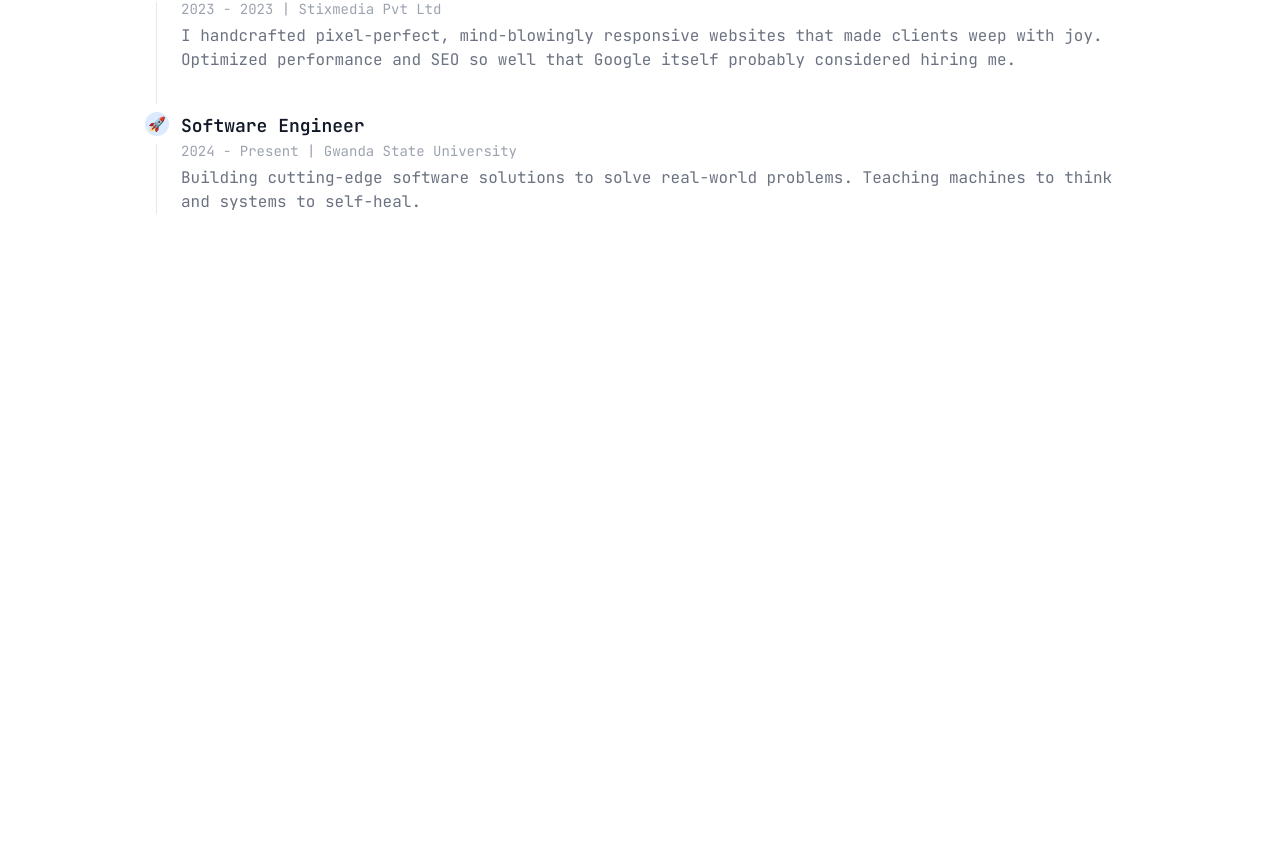
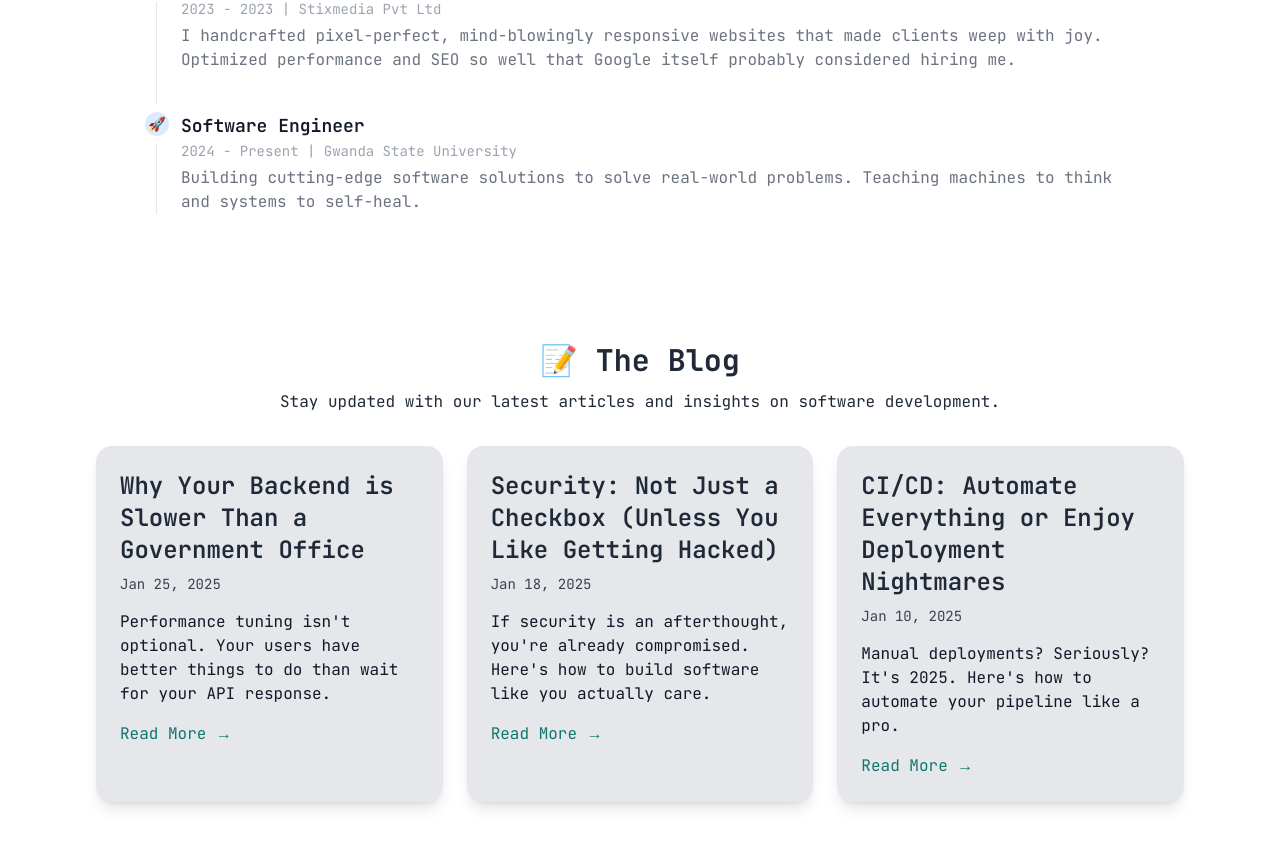
Before and after one commit to bhekumuzitshuma/muziebt, a Next.js app: page / in a window 1280 px wide. Shown: the part 1138-1986 px from the top of the page. Before the commit the page ends 1432 px from the top, so only its background shows below. Built offline with nearby package versions, Linux system fonts and the light colour scheme.

Commit message:
blog section done

```diff
--- /dev/null
+++ b/src/components/BlogSection.jsx
@@ -0,0 +1,68 @@
+import { motion } from "framer-motion";
+import Link from "next/link";
+
+const posts = [
+  {
+    title: "Why Your Backend is Slower Than a Government Office",
+    date: "Jan 25, 2025",
+    excerpt:
+      "Performance tuning isn't optional. Your users have better things to do than wait for your API response.",
+    slug: "backend-performance",
+  },
+  {
+    title: "Security: Not Just a Checkbox (Unless You Like Getting Hacked)",
+    date: "Jan 18, 2025",
+    excerpt:
+      "If security is an afterthought, you're already compromised. Here's how to build software like you actually care.",
+    slug: "security-essentials",
+  },
+  {
+    title: "CI/CD: Automate Everything or Enjoy Deployment Nightmares",
+    date: "Jan 10, 2025",
+    excerpt:
+      "Manual deployments? Seriously? It's 2025. Here's how to automate your pipeline like a pro.",
+    slug: "cicd-automation",
+  },
+];
+
+export default function BlogSection() {
+  return (
+    <section className="py-12 px-6 md:px-12 lg:px-24">
+      <motion.h2
+        className="text-3xl font-bold text-center mb-3"
+        initial={{ opacity: 0, y: -20 }}
+        animate={{ opacity: 1, y: 0 }}
+        transition={{ duration: 0.5, ease: "easeOut" }}
+      >
+        📝 The Blog
+      </motion.h2>
+      <div className="mb-8">
+        <p className="text-center">
+          Stay updated with our latest articles and insights on software
+          development.
+        </p>
+      </div>
+      <div className="grid md:grid-cols-2 lg:grid-cols-3 gap-6">
+        {posts.map((post, index) => (
+          <motion.div
+            key={post.slug}
+            className="p-6 bg-gray-200 rounded-2xl shadow-lg hover:shadow-2xl transition-all duration-300"
+            initial={{ opacity: 0, y: 20 }}
+            animate={{ opacity: 1, y: 0 }}
+            transition={{ duration: 0.3, delay: index * 0.1 }}
+          >
+            <h3 className="text-2xl font-semibold mb-2">{post.title}</h3>
+            <p className="text-gray-700 text-sm mb-4">{post.date}</p>
+            <p className="text-gray-900">{post.excerpt}</p>
+            <Link
+              href={`/blog/${post.slug}`}
+              className="text-teal-700 mt-4 inline-block hover:underline"
+            >
+              Read More →
+            </Link>
+          </motion.div>
+        ))}
+      </div>
+    </section>
+  );
+}
--- a/src/components/ExperienceSection.jsx
+++ b/src/components/ExperienceSection.jsx
@@ -92,7 +92,7 @@ const ExperienceSection = () => {
               {index === 0 && (
                 <a
                   href="#work"
-                  className="inline-flex items-center px-4 py-2 mt-4 text-sm font-medium text-gray-900 bg-white border border-gray-200 rounded-lg hover:bg-gray-100 hover:text-blue-700 focus:z-10 focus:ring-4 focus:outline-none focus:ring-gray-100"
+                  className="inline-flex items-center px-4 py-2 mt-4 text-sm font-medium text-gray-900 bg-white border border-gray-200 rounded-lg hover:bg-gray-100 hover:text-green-600 hover:border-green-700 focus:z-10 focus:ring-4 focus:outline-none focus:ring-gray-100"
                 >
                   🔗 Download My CV
                 </a>
--- a/src/pages/index.jsx
+++ b/src/pages/index.jsx
@@ -1,3 +1,4 @@
+import BlogSection from "@/components/BlogSection";
 import ExperienceSection from "@/components/ExperienceSection";
 import Hero from "@/components/Hero";
 import InfiniteLogoCarousel from "@/components/InfiniteLogoCarousel";
@@ -18,6 +19,11 @@ export default function Home() {
       <section className="max-w-5xl mx-auto px-3">
         <ExperienceSection />
       </section>
+
+      {/* Blog Section */}
+      <section>
+        <BlogSection />
+      </section>
     </MainLayout>
   );
 }
```
